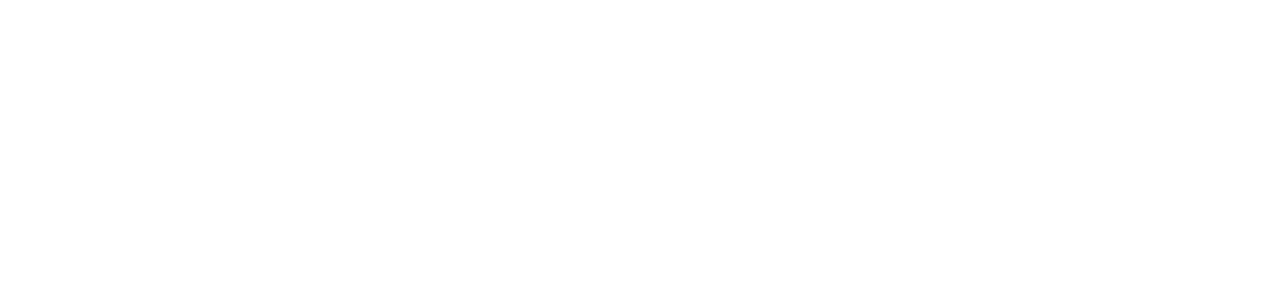
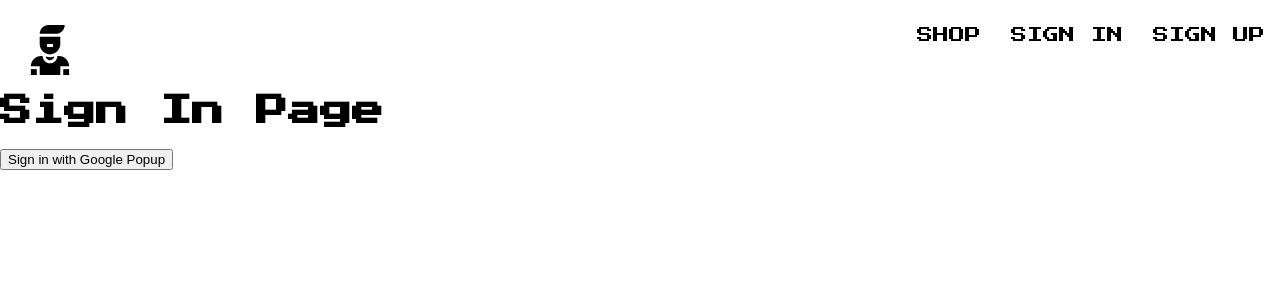
Before and after one commit to evixedor/resaleF, a React (Create React App) app: page /sign-in in a window 1280 px wide. Before the commit this address had no page. Shown: the top 300 px of the page. Built offline with nearby package versions, Linux system fonts and the light colour scheme.

Commit message:
updated app with firebase / firestore, signIn

```diff
--- a/package.json
+++ b/package.json
@@ -6,6 +6,7 @@
     "@testing-library/jest-dom": "^5.14.1",
     "@testing-library/react": "^13.0.0",
     "@testing-library/user-event": "^13.2.1",
+    "firebase": "^9.8.2",
     "react": "^18.1.0",
     "react-dom": "^18.1.0",
     "react-router-dom": "6",
--- a/src/App.js
+++ b/src/App.js
@@ -2,6 +2,8 @@
 
 import HomePage from "./routes/homepage/homepage.component";
 import ShopPage from "./routes/shop/shop.component.jsx";
+import SignIn from "./routes/sign-in/sign-in.component";
+import SignUp from "./routes/sign-up/sign-up.component";
 import Navigation from "./routes/navigation/navigation.component.jsx";
 
 const App = () => {
@@ -9,7 +11,9 @@
 		<Routes>
 			<Route path="/" element={<Navigation />}>
 				<Route index element={<HomePage />} />
-				<Route path="/shop" element={<ShopPage />} />
+				<Route path="shop" element={<ShopPage />} />
+				<Route path="sign-in" element={<SignIn />} />
+				<Route path="sign-up" element={<SignUp />} />
 			</Route>
 		</Routes>
 	);
--- a/src/routes/navigation/navigation.component.jsx
+++ b/src/routes/navigation/navigation.component.jsx
@@ -16,10 +16,10 @@
           <Link className='nav-link' to='/shop' >
             SHOP
           </Link>
-          <Link className='nav-link' to='/shop' >
+          <Link className='nav-link' to='/sign-in' >
             SIGN IN
           </Link>
-          <Link className='nav-link' to='/shop' >
+          <Link className='nav-link' to='/sign-up' >
             SIGN UP
           </Link>
         </div>
--- /dev/null
+++ b/src/routes/sign-in/sign-in.component.jsx
@@ -0,0 +1,20 @@
+import {
+	signInWithGooglePopup,
+	createUserDocumentFromAuth,
+} from "../../utils/firebase/firebase.utils.js";
+
+const SignIn = () => {
+	const logGoogleUser = async () => {
+		const { user } = await signInWithGooglePopup(); // destructuring off the response gotten from this await method
+		createUserDocumentFromAuth(user);
+	};
+
+	return (
+		<div>
+			<h1>Sign In Page</h1>
+			<button onClick={logGoogleUser}>Sign in with Google Popup</button>
+		</div>
+	);
+};
+
+export default SignIn;
--- /dev/null
+++ b/src/routes/sign-up/sign-up.component.jsx
@@ -0,0 +1,9 @@
+const SignUp = () => {
+
+	return (
+    <div>
+      <h1>Sign Up Page</h1>
+    </div>)
+};
+
+export default SignUp;
--- /dev/null
+++ b/src/utils/firebase/firebase.utils.js
@@ -0,0 +1,55 @@
+import { initializeApp } from "firebase/app";
+import {
+	getAuth,
+	signInWithRedirect,
+	signInWithPopup,
+	GoogleAuthProvider,
+} from "firebase/auth";
+import { getFirestore, doc, getDoc, setDoc } from "firebase/firestore";
+
+const firebaseConfig = {
+	apiKey: "AIzaSyBwZCtCCIIE0dAbs1Rb1lmG2-xwJred6_o",
+
+	authDomain: "resale-fortuune.firebaseapp.com",
+
+	projectId: "resale-fortuune",
+
+	storageBucket: "resale-fortuune.appspot.com",
+
+	messagingSenderId: "972482735268",
+
+	appId: "1:972482735268:web:b85a1ce77c086e5a1f4a31",
+};
+
+const firebaseApp = initializeApp(firebaseConfig);
+
+const provider = new GoogleAuthProvider();
+
+provider.setCustomParameters({
+	prompt: "select_account",
+});
+
+export const auth = getAuth();
+export const signInWithGooglePopup = () => signInWithPopup(auth, provider);
+
+export const db = getFirestore(); // creating the database
+
+export const createUserDocumentFromAuth = async (userAuth) => {
+	const userDocRef = doc(db, "users", userAuth.uid); // creating a userInstance inside of firestore
+
+	const userSnapShot = await getDoc(userDocRef); // creating a dataReference from the documentInstance - userInstance
+
+	// checking if a document exists by verifying the dataReferance
+	if (!userSnapShot.exists()) {
+		const { displayName, email } = userAuth;
+		const createdAt = new Date();
+
+		try {
+			await setDoc(userDocRef, { displayName, email, createdAt });
+		} catch (error) {
+      console.log('error creating the user', error.message);
+    }
+	}
+
+  return userDocRef;
+};
```
Also changed, not shown: 1 other file (tests, documents, lock files or other folders).
